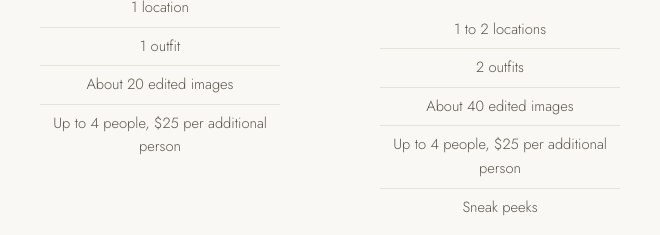
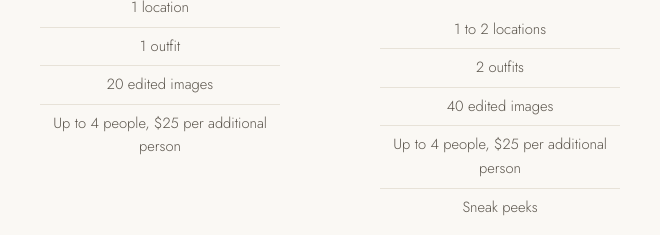
Before and after one commit to jen-middleton/jenleighphotography, a plain HTML site: page pricing.html in a window 1280 px wide. Shown: the part 746-981 px from the top of the page, 310-970 px from the left. Drawn offline with nearby package versions, Linux system fonts and the light colour scheme.

Commit message:
Pricing: exact 20 / 40 edited images (Jen)
Co-Authored-By: Claude Opus 5.5 <noreply@anthropic.com>

```diff
--- a/pricing.html
+++ b/pricing.html
@@ -84,7 +84,7 @@
         <ul class="incl">
           <li>1 location</li>
           <li>1 outfit</li>
-          <li>About 20 edited images</li>
+          <li>20 edited images</li>
           <li>Up to 4 people, $25 per additional person</li>
         </ul>
       </div>
@@ -95,7 +95,7 @@
         <ul class="incl">
           <li>1 to 2 locations</li>
           <li>2 outfits</li>
-          <li>About 40 edited images</li>
+          <li>40 edited images</li>
           <li>Up to 4 people, $25 per additional person</li>
           <li>Sneak peeks</li>
         </ul>
```
